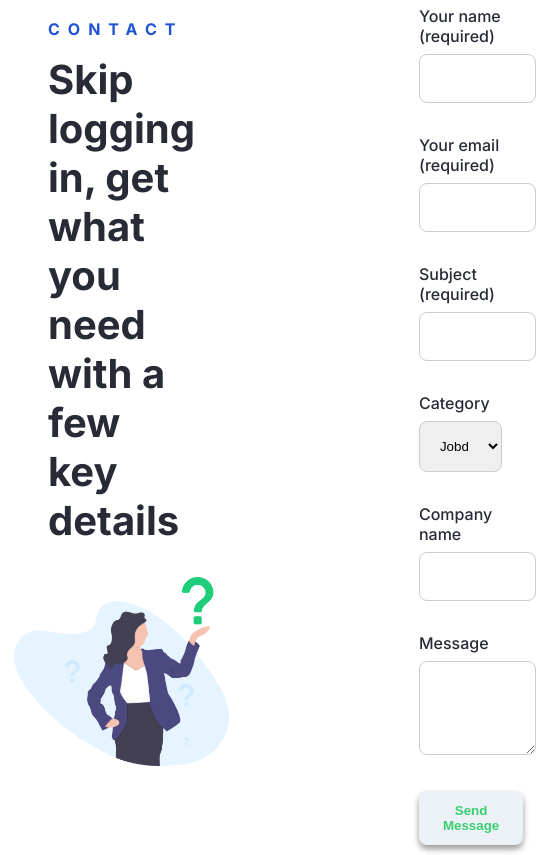
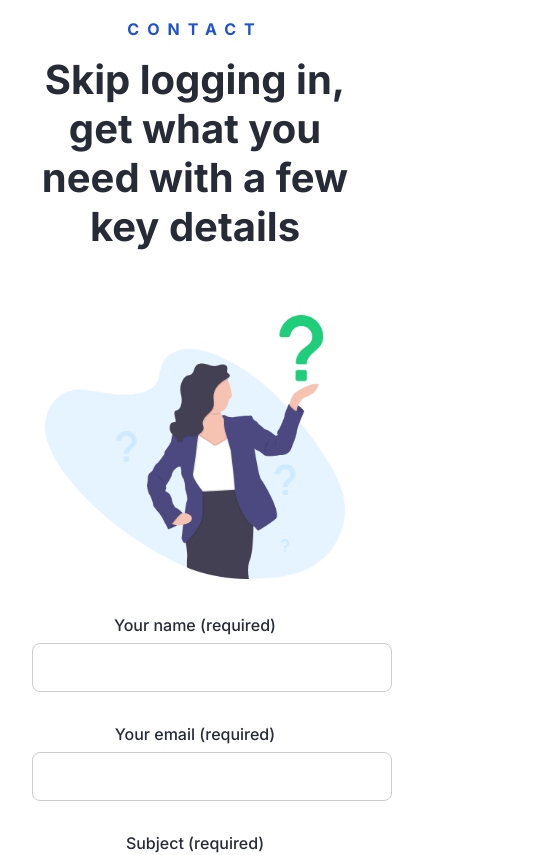
Before and after one commit to Ayyubiy90/siphome, a React (Create React App) app: page / in a window 390 px wide. Shown: the part 5720-6575 px from the top of the page, 555 px wide, since content can reach past the window. Built offline with nearby package versions, Linux system fonts and the light colour scheme.

Commit message:
Stack the content vevrtically on mobile devices Center-align all text and form elements Make form inputs full-width on mobile Center the submit button

```diff
--- a/src/styles/components/Contact.css
+++ b/src/styles/components/Contact.css
@@ -95,3 +95,45 @@
   background-color: #3acf6e;
   color: #ffffff;
 }
+
+@media (max-width: 768px) {
+  .contact-content {
+    flex-direction: column;
+    align-items: center;
+  }
+
+  .contact-info,
+  .contact-form {
+    width: 100%;
+    padding: 0;
+    margin: 0;
+    text-align: center;
+  }
+
+  .contact-title,
+  .contact-subtitle {
+    text-align: center;
+    padding-right: 0;
+  }
+
+  .contact-image {
+    width: 100%;
+    max-width: 300px;
+    margin: 2rem 0;
+  }
+
+  .form-group label {
+    text-align: center;
+  }
+
+  .form-group input,
+  .form-group select,
+  .form-group textarea {
+    width: 100%;
+  }
+
+  .contact-submit {
+    display: block;
+    margin: 0 auto;
+  }
+}
```
